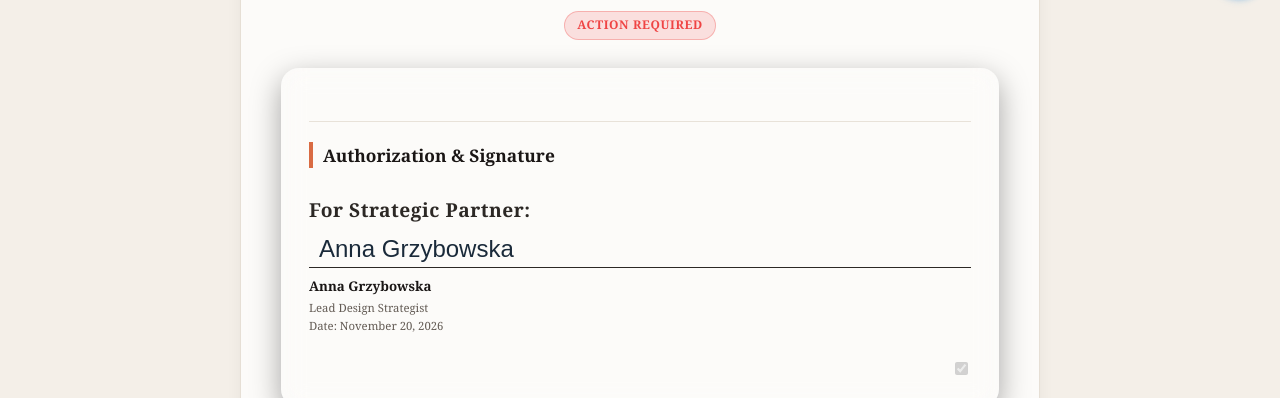
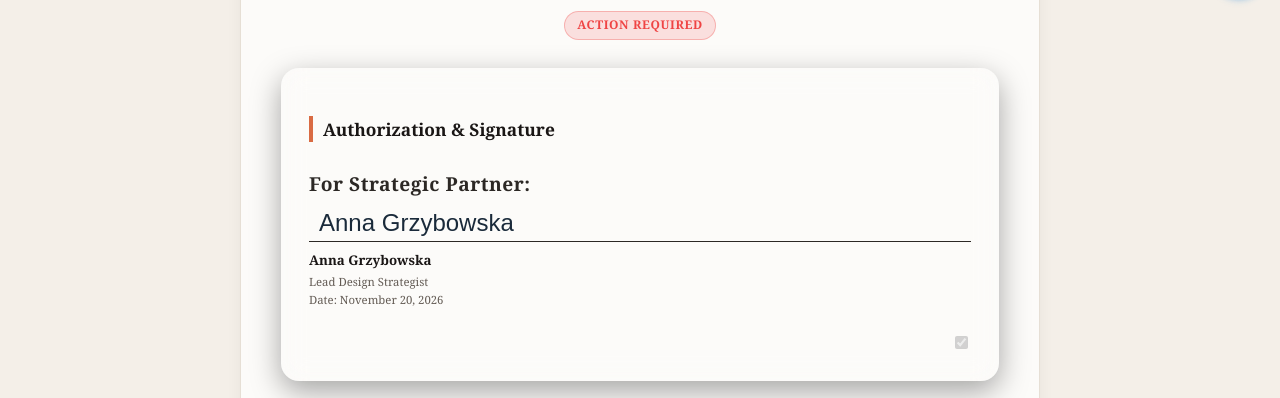
Before and after one commit to avalonflow/Animation-, a plain HTML site: page air.html in a window 1280 px wide. Shown: the part 70-468 px from the top of the page. Drawn offline with Linux system fonts and the light colour scheme; no server answers; a script that the page names is missing.

Commit message:
Update air.html

```diff
--- a/air.html
+++ b/air.html
@@ -647,9 +647,9 @@
     }
 
     .signature-section {
-        margin-top: 25px;
+
         margin-bottom: 25px;
-        border-top: 1px solid #e8e2d9;
+
         padding-top: 20px;
     }
 
```
